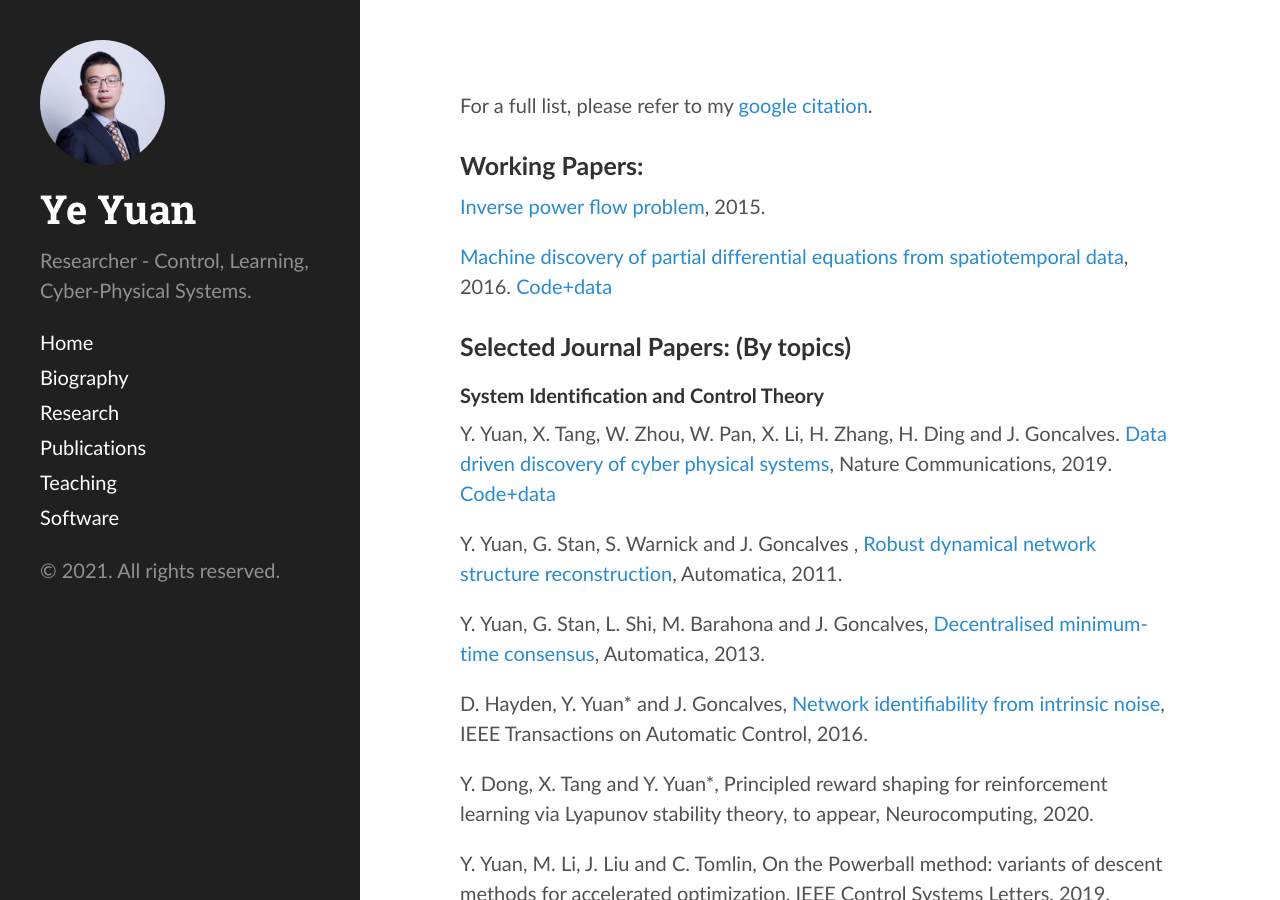
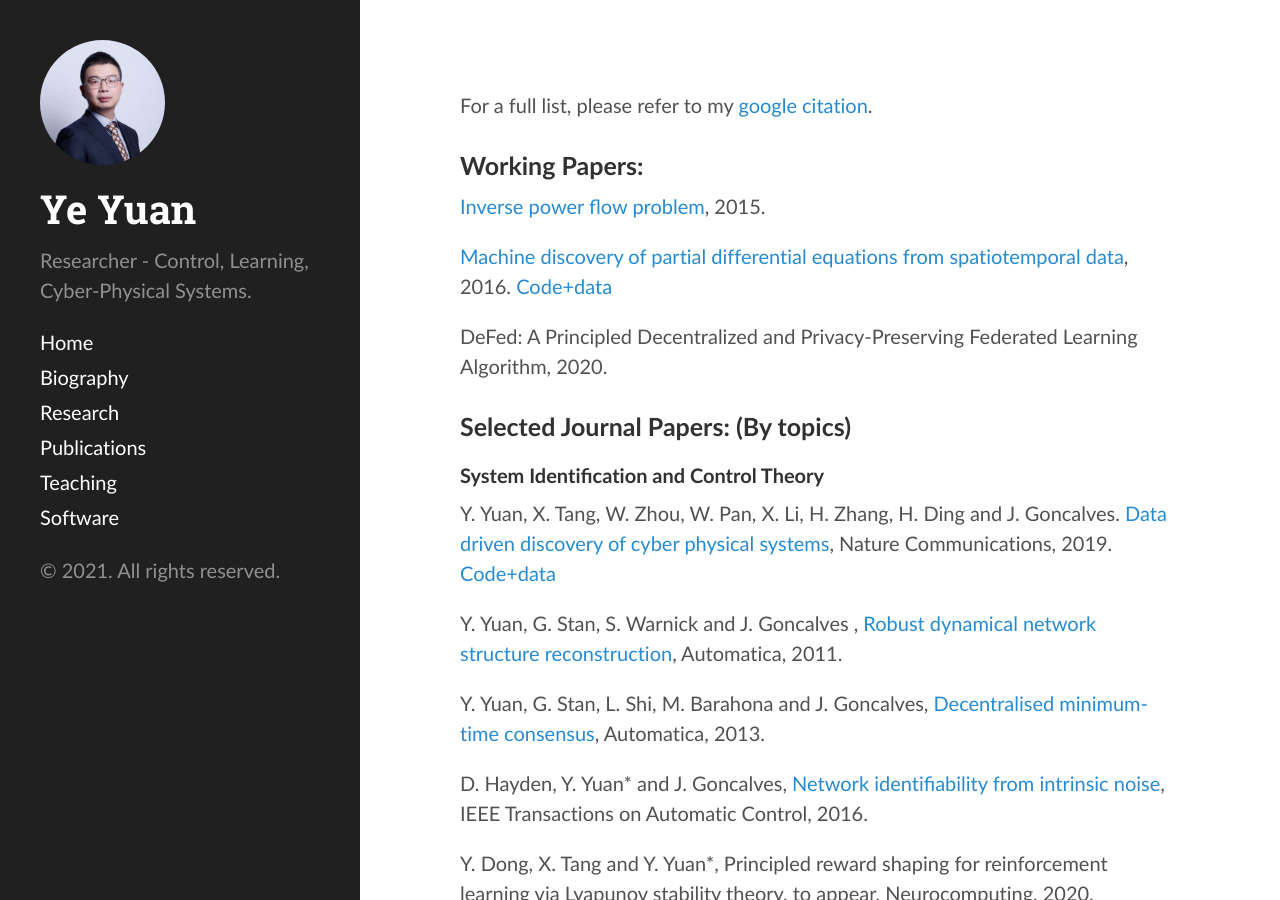
Before and after one commit to yy311/yy311.github.io, a Jekyll site: the page built from publication.md, in a window 1280 px wide and 900 px high. Built offline with Jekyll 4.4.1, drawn with Linux system fonts in a browser that asks for light colours.

Commit message:
Update publication.md

```diff
--- a/publication.md
+++ b/publication.md
@@ -9,6 +9,8 @@ For a full list, please refer to my [google citation](https://scholar.google.co.
 [Inverse power flow problem](https://arxiv.org/abs/1610.06631), 2015.
 
 [Machine discovery of partial differential equations from spatiotemporal data](https://arxiv.org/pdf/1909.06730.pdf), 2016. [Code+data](https://github.com/HAIRLAB/S3d)
+
+DeFed: A Principled Decentralized and Privacy-Preserving Federated Learning Algorithm, 2020.
 
 <h3>Selected Journal Papers: (By topics)</h3>
 
```
